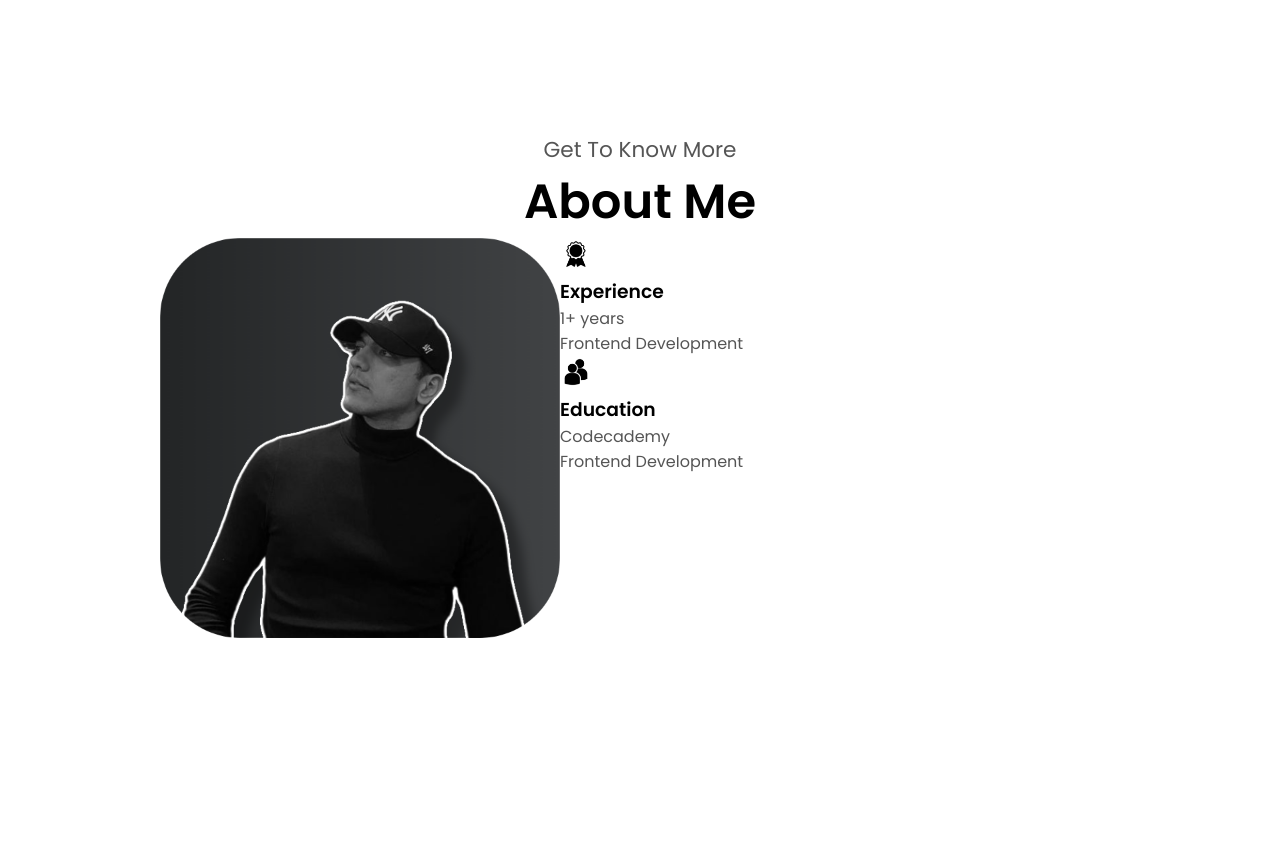
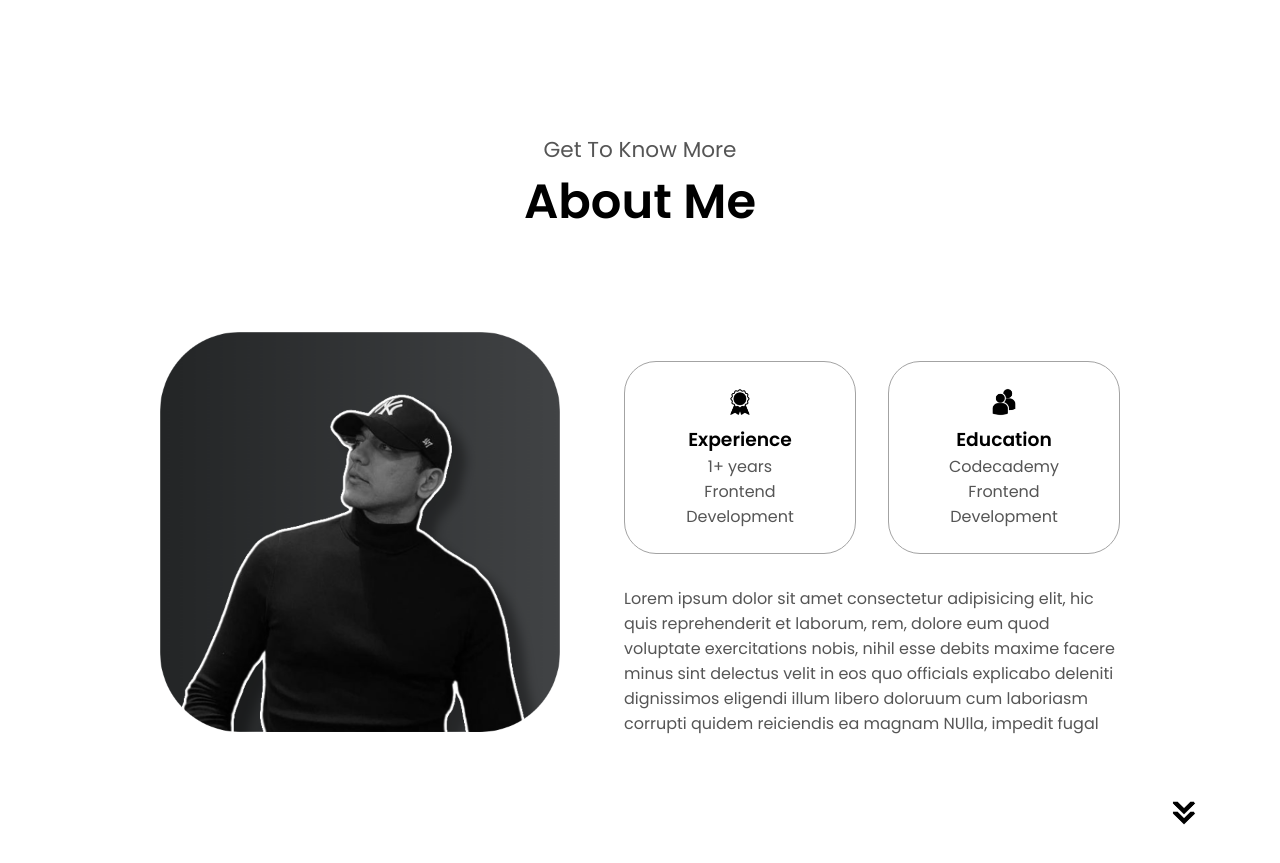
Before and after one commit to vepaamanov/html-css-js-portfolio-project, a plain HTML site: page index.html in a window 1280 px wide. Shown: the part 675-1538 px from the top of the page. Drawn offline with Linux system fonts and the light colour scheme.

Commit message:
About Me section is done

```diff
--- a/index.html
+++ b/index.html
@@ -78,10 +78,17 @@
                     </div>
                 </div>
                 <div class="text-container">
-
+                    <p>Lorem ipsum dolor sit amet consectetur adipisicing elit, hic quis
+                        reprehenderit et laborum, rem, dolore eum quod voluptate exercitations
+                        nobis, nihil esse debits maxime facere minus
+                        sint delectus velit in eos quo officials explicabo deleniti dignissimos
+                        eligendi illum libero doloruum cum laboriasm corrupti quidem
+                        reiciendis ea magnam NUlla, impedit fugal
+                    </p>
                 </div>
             </div>
         </div>
+        <img src="./assets/arrow.png" alt="icon arrow" class="arrow" onclick="location.href='./#experience'"/>
     </section>
     <script src="script.js"></script>
 </body>
--- a/style.css
+++ b/style.css
@@ -263,3 +263,56 @@ a, .btn {
 .btn-container {
     gap: 1rem;
 }
+
+/* About Section*/
+
+#about {
+    position: relative;
+}
+
+.about-containers {
+    gap: 2rem;
+    margin-top: 2rem;
+    margin-bottom: 2rem;
+}
+
+.about-details-container {
+   justify-content: center;
+   flex-direction: column;
+}
+
+.about-containers, .about-details-container {
+    display: flex;
+}
+
+.about-pic {
+    border-radius: 2rem;
+}
+
+.arrow {
+    position: absolute;
+    right: -5rem;
+    bottom: 2.5rem;
+    height: 2rem;
+}
+
+.details-container {
+    padding: 1.5rem;
+    flex: 1;
+    background: white;
+    border-radius: 2rem;
+    border: rgb(53, 53, 53) 0.1rem solid;
+    border-color: rgb(163, 163, 163);
+    text-align: center;
+}
+
+.section-container {
+    gap: 4rem;
+    height: 80%;
+}
+
+.section_pic-container {
+    height: 400px;
+    width: 400px;
+    margin: auto 0;
+}
```
